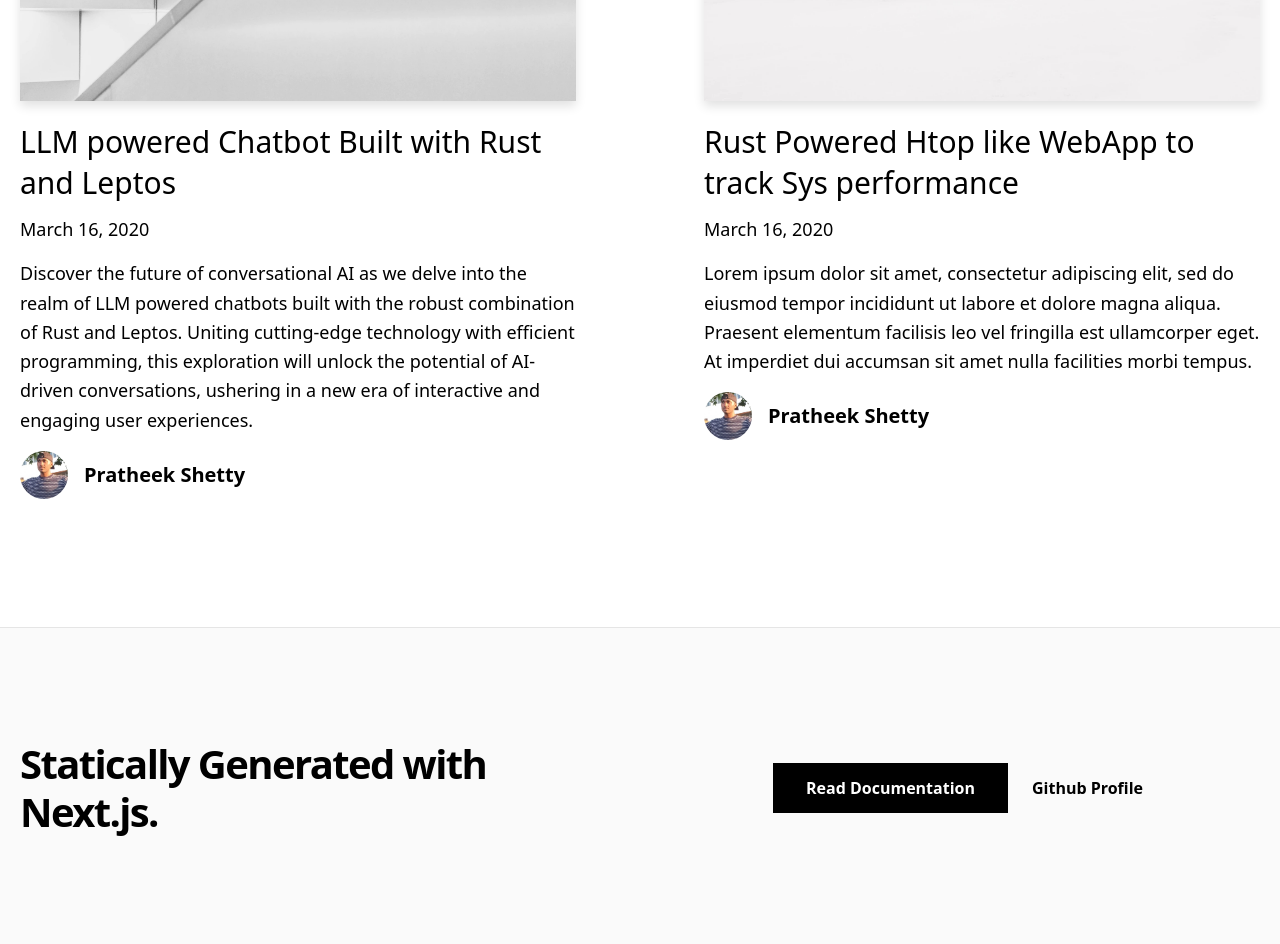
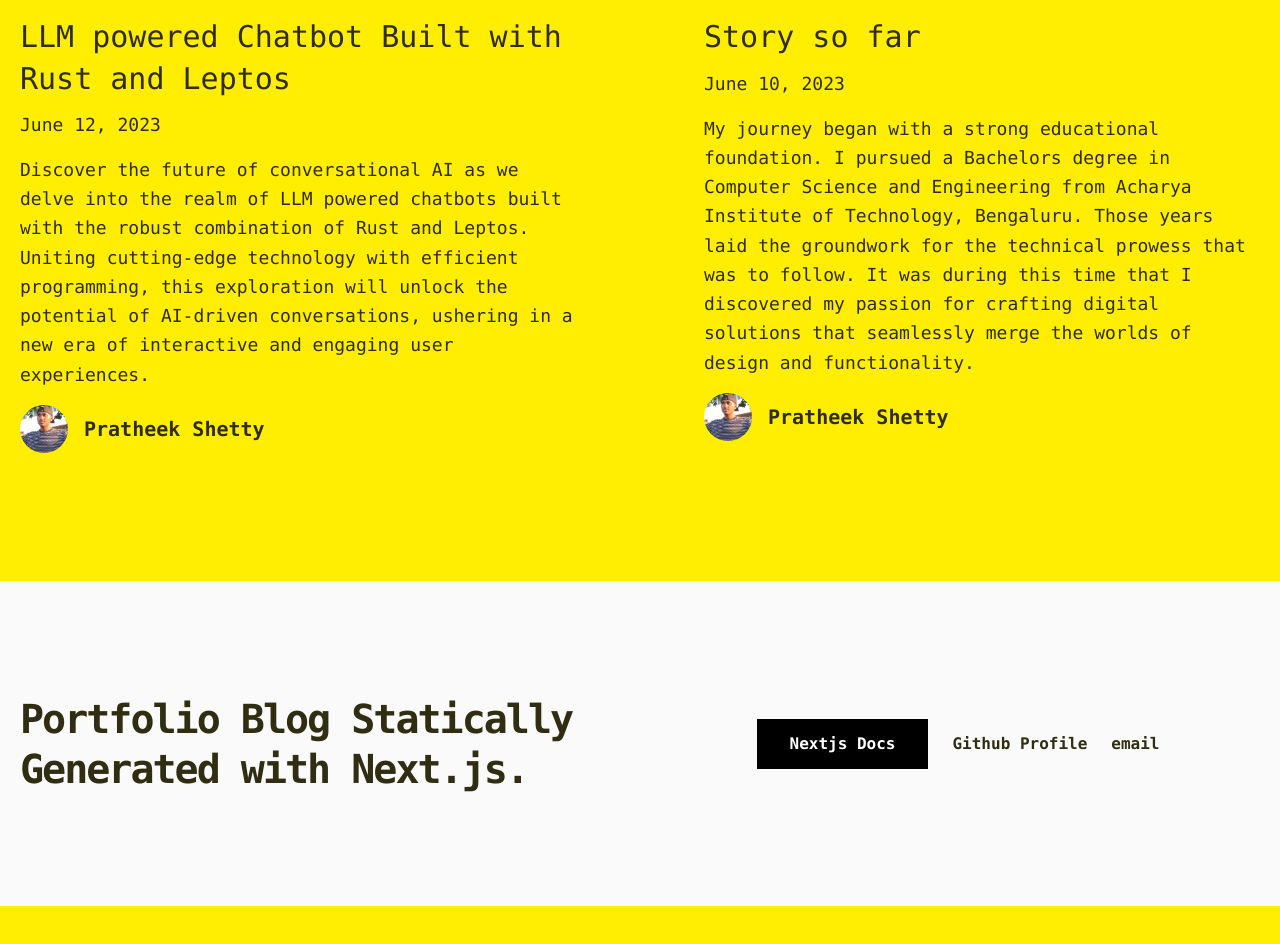
Before and after one commit to gosLp/pratfolio, a Next.js app: page / in a window 1280 px wide. Shown: the part 1600-2544 px from the top of the page. After the commit the page ends 2506 px from the top, so only its background shows below. Built offline with nearby package versions, Linux system fonts and the light colour scheme.

Commit message:
modified theming

```diff
--- /dev/null
+++ b/_posts/Htop.md
@@ -0,0 +1,47 @@
+---
+title: 'Rust Powered Htop like WebApp to track Sys performance'
+excerpt: 'Lorem ipsum dolor sit amet, consectetur adipiscing elit, sed do eiusmod tempor incididunt ut labore et dolore magna aliqua. Praesent elementum facilisis leo vel fringilla est ullamcorper eget. At imperdiet dui accumsan sit amet nulla facilities morbi tempus.'
+coverImage: '/assets/blog/preview/cover.jpg'
+date: '2023-06-14T05:35:07.322Z'
+author:
+  name: Pratheek Shetty
+  picture: '/assets/blog/authors/pratfolio1.jpg'
+ogImage:
+  url: '/assets/blog/preview/cover.jpg'
+---
+
+In this blog post, we will explore a Rust-powered web application that functions as a real-time system performance tracker, similar to the popular htop tool. We'll delve into the source code of the Rust application and understand its components that enable us to monitor various aspects of system performance, including CPU usage and network activity.
+
+## Introduction
+The provided Rust application leverages the axum framework for building asynchronous web applications and the sysinfo library to gather system information. The application exposes a web interface that displays real-time updates on CPU usage and network activity. Users can access this interface through a web browser, making it a convenient tool for monitoring system performance remotely.
+
+## Application Architecture
+The application is built using the axum framework, which is designed for asynchronous and composable web services. The key components of the application are:
+
+Routes: The application defines various routes to handle different types of requests. These routes serve HTML, JavaScript, and CSS files, as well as WebSocket endpoints for real-time data streaming.
+
+State Management: The application utilizes the State extractor from axum to manage the application's state. It uses broadcast channels to send real-time data updates to WebSocket clients.
+
+Background Task: A background task is responsible for periodically refreshing system information, such as CPU usage and network activity, and broadcasting this data to WebSocket clients.
+
+## Exploring the Code
+### Main Function
+The main function initializes the application, sets up routes, state, and background tasks, and starts the server. It also initializes the system information gathering using the sysinfo library.
+
+### State Management
+The AppState and DAppState structs manage the state of the application. They hold the broadcast channels (broadcast::Sender) used to send real-time data updates to WebSocket clients.
+
+### Real-Time Data Streaming
+The realtime_cpus_stream and realtime_cpu_network_stream functions handle the real-time data streaming over WebSocket connections. They subscribe to the broadcast channels and send updates to connected clients as JSON messages.
+
+### Background Task
+A background task runs in a separate thread and periodically refreshes system information using the sysinfo library. It collects CPU usage and network activity data and broadcasts this information to WebSocket clients.
+
+## Conclusion
+The Rust-powered web application showcased in this blog post provides a convenient way to monitor system performance in real time through a web browser. By leveraging the axum framework and the sysinfo library, the application effectively gathers and streams system information to connected clients.
+
+You can find the full source code of this Rust application here.
+
+Feel free to explore, modify, and extend the application to suit your specific monitoring needs. Happy coding!
+
+Note: The provided source code is a partial representation of the application. The complete implementation may require additional setup and considerations.
--- a/_posts/dynamic-routing.md
+++ b/_posts/pratllm.md
@@ -2,7 +2,7 @@
 title: 'LLM powered Chatbot Built with Rust and Leptos'
 excerpt: 'Discover the future of conversational AI as we delve into the realm of LLM powered chatbots built with the robust combination of Rust and Leptos. Uniting cutting-edge technology with efficient programming, this exploration will unlock the potential of AI-driven conversations, ushering in a new era of interactive and engaging user experiences.'
 coverImage: '/assets/blog/dynamic-routing/cover.jpg'
-date: '2020-03-16T05:35:07.322Z'
+date: '2023-06-12T05:35:07.322Z'
 author:
   name: Pratheek Shetty
   picture: '/assets/blog/authors/pratfolio1.jpg'
--- a/_posts/preview.md
+++ /dev/null
@@ -1,19 +0,0 @@
----
-title: 'Rust Powered Htop like WebApp to track Sys performance'
-excerpt: 'Lorem ipsum dolor sit amet, consectetur adipiscing elit, sed do eiusmod tempor incididunt ut labore et dolore magna aliqua. Praesent elementum facilisis leo vel fringilla est ullamcorper eget. At imperdiet dui accumsan sit amet nulla facilities morbi tempus.'
-coverImage: '/assets/blog/preview/cover.jpg'
-date: '2020-03-16T05:35:07.322Z'
-author:
-  name: Pratheek Shetty
-  picture: '/assets/blog/authors/pratfolio1.jpg'
-ogImage:
-  url: '/assets/blog/preview/cover.jpg'
----
-
-Lorem ipsum dolor sit amet, consectetur adipiscing elit, sed do eiusmod tempor incididunt ut labore et dolore magna aliqua. Praesent elementum facilisis leo vel fringilla est ullamcorper eget. At imperdiet dui accumsan sit amet nulla facilities morbi tempus. Praesent elementum facilisis leo vel fringilla. Congue mauris rhoncus aenean vel. Egestas sed tempus urna et pharetra pharetra massa massa ultricies.
-
-Venenatis cras sed felis eget velit. Consectetur libero id faucibus nisl tincidunt. Gravida in fermentum et sollicitudin ac orci phasellus egestas tellus. Volutpat consequat mauris nunc congue nisi vitae. Id aliquet risus feugiat in ante metus dictum at tempor. Sed blandit libero volutpat sed cras. Sed odio morbi quis commodo odio aenean sed adipiscing. Velit euismod in pellentesque massa placerat. Mi bibendum neque egestas congue quisque egestas diam in arcu. Nisi lacus sed viverra tellus in. Nibh cras pulvinar mattis nunc sed. Luctus accumsan tortor posuere ac ut consequat semper viverra. Fringilla ut morbi tincidunt augue interdum velit euismod.
-
-## Lorem Ipsum
-
-Tristique senectus et netus et malesuada fames ac turpis. Ridiculous mus mauris vitae ultricies leo integer malesuada nunc vel. In mollis nunc sed id semper. Egestas tellus rutrum tellus pellentesque. Phasellus vestibulum lorem sed risus ultricies tristique nulla. Quis blandit turpis cursus in hac habitasse platea dictumst quisque. Eros donec ac odio tempor orci dapibus ultrices. Aliquam sem et tortor consequat id porta nibh. Adipiscing elit duis tristique sollicitudin nibh sit amet commodo nulla. Diam vulputate ut pharetra sit amet. Ut tellus elementum sagittis vitae et leo. Arcu non odio euismod lacinia at quis risus sed vulputate.
--- a/components/alert.tsx
+++ b/components/alert.tsx
@@ -1,6 +1,5 @@
 import Container from './container'
 import cn from 'classnames'
-import { EXAMPLE_PATH } from '../lib/constants'
 
 type Props = {
   preview?: boolean
@@ -30,12 +29,12 @@ const Alert = ({ preview }: Props) => {
           ) : (
             <>
               The source code for this blog is{' '}
-              <a
+              {/* <a
                 href={`https://github.com/vercel/next.js/tree/canary/examples/${EXAMPLE_PATH}`}
                 className="underline hover:text-blue-600 duration-200 transition-colors"
               >
                 available on GitHub
-              </a>
+              </a> */}
               .
             </>
           )}
--- a/components/footer.tsx
+++ b/components/footer.tsx
@@ -3,24 +3,30 @@ import { GITHUB_LINK} from '../lib/constants'
 
 const Footer = () => {
   return (
-    <footer className="bg-neutral-50 border-t border-neutral-200">
+    <footer  className=" bg-neutral-50 border-t border-neutral-200">
       <Container>
         <div className="py-28 flex flex-col lg:flex-row items-center">
           <h3 className="text-4xl lg:text-[2.5rem] font-bold tracking-tighter leading-tight text-center lg:text-left mb-10 lg:mb-0 lg:pr-4 lg:w-1/2">
-            Statically Generated with Next.js.
+            Portfolio Blog Statically Generated with Next.js.
           </h3>
           <div className="flex flex-col lg:flex-row justify-center items-center lg:pl-4 lg:w-1/2">
             <a
               href="https://nextjs.org/docs/basic-features/pages"
               className="mx-3 bg-black hover:bg-white hover:text-black border border-black text-white font-bold py-3 px-12 lg:px-8 duration-200 transition-colors mb-6 lg:mb-0"
             >
-              Read Documentation
+              Nextjs Docs
             </a>
             <a
               href={`${GITHUB_LINK}`}
               className="mx-3 font-bold hover:underline"
             >
               Github Profile
+            </a>
+            <a
+              href="mailto:pratheek.p.shetty@gmail.com"
+              className="mx-3 font-bold hover:underline"
+            >
+              email
             </a>
           </div>
         </div>
--- a/components/layout.tsx
+++ b/components/layout.tsx
@@ -12,7 +12,7 @@ const Layout = ({ preview, children }: Props) => {
     <>
       <Meta />
       <div className="min-h-screen">
-        <Alert preview={preview} />
+        {/* <Alert preview={preview} /> */}
         <main>{children}</main>
       </div>
       <Footer />
--- a/package.json
+++ b/package.json
@@ -22,6 +22,7 @@
     "@types/react": "^18.0.15",
     "@types/react-dom": "^18.0.6",
     "autoprefixer": "^10.4.7",
+    "daisyui": "^3.5.1",
     "postcss": "^8.4.14",
     "tailwindcss": "^3.1.4"
   }
--- a/tailwind.config.js
+++ b/tailwind.config.js
@@ -3,33 +3,37 @@ module.exports = {
   content: ['./components/**/*.tsx', './pages/**/*.tsx'],
   theme: {
     extend: {
-      colors: {
-        'accent-1': '#FAFAFA',
-        'accent-2': '#EAEAEA',
-        'accent-7': '#333',
-        success: '#0070f3',
-        cyan: '#79FFE1',
-      },
-      spacing: {
-        28: '7rem',
-      },
-      letterSpacing: {
-        tighter: '-.04em',
-      },
-      lineHeight: {
-        tight: 1.2,
-      },
-      fontSize: {
-        '5xl': '2.5rem',
-        '6xl': '2.75rem',
-        '7xl': '4.5rem',
-        '8xl': '6.25rem',
-      },
-      boxShadow: {
-        sm: '0 5px 10px rgba(0, 0, 0, 0.12)',
-        md: '0 8px 30px rgba(0, 0, 0, 0.12)',
-      },
+      // colors: {
+      //   'accent-1': '#FAFAFA',
+      //   'accent-2': '#EAEAEA',
+      //   'accent-7': '#333',
+      //   success: '#0070f3',
+      //   cyan: '#79FFE1',
+      // },
+      // spacing: {
+      //   28: '7rem',
+      // },
+      // letterSpacing: {
+      //   tighter: '-.04em',
+      // },
+      // lineHeight: {
+      //   tight: 1.2,
+      // },
+      // fontSize: {
+      //   '5xl': '2.5rem',
+      //   '6xl': '2.75rem',
+      //   '7xl': '4.5rem',
+      //   '8xl': '6.25rem',
+      // },
+      // boxShadow: {
+      //   sm: '0 5px 10px rgba(0, 0, 0, 0.12)',
+      //   md: '0 8px 30px rgba(0, 0, 0, 0.12)',
+      // },
     },
   },
-  plugins: [],
+  plugins: [require("daisyui")],
+  daisyui: {
+    themes: ["cyberpunk","dark"],
+    darkTheme: "dark"
+  },
 }
```
Also changed, not shown: _posts/myStory.md (renamed from _posts/hello-world.md), 1 other file (tests, documents, lock files or other folders).
